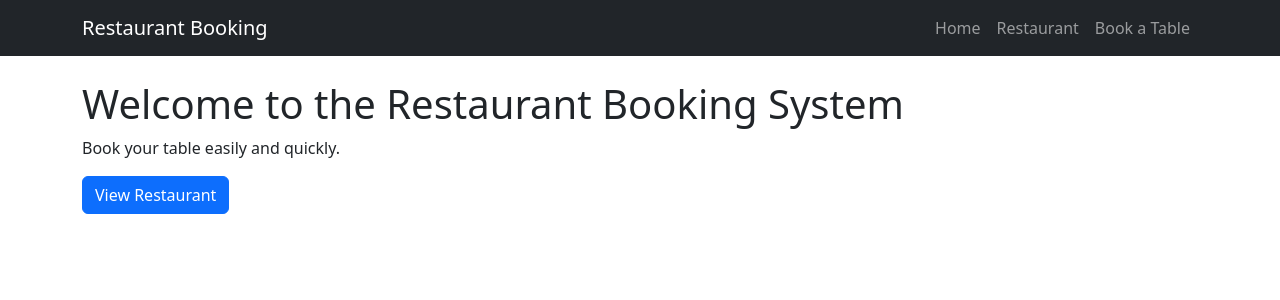
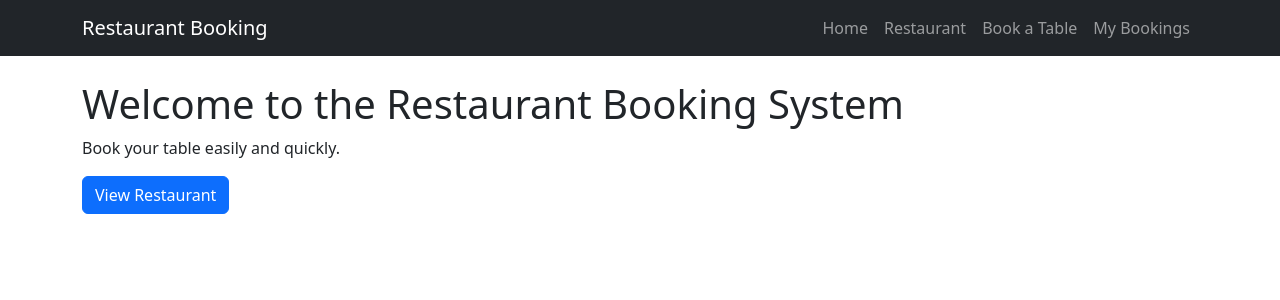
Before and after one commit to Pierre-Louis789/restaurant-booking, a Django app: page / in a window 1280 px wide. Shown: the top 300 px of the page. Run offline with Django 5.2, Linux system fonts and the light colour scheme.

Commit message:
Add My Bookings link to navigation bar

```diff
--- a/bookings/templates/base.html
+++ b/bookings/templates/base.html
@@ -15,10 +15,12 @@
                 <li class="nav-item"><a class="nav-link" href="/">Home</a></li>
                 <li class="nav-item"><a class="nav-link" href="/restaurant/">Restaurant</a></li>
                 <li class="nav-item"><a class="nav-link" href="/book/">Book a Table</a>
+                <li class="nav-item"><a class="nav-link" href="/my-bookings/">My Bookings</a>
             </ul>
         </div>
     </div>
 </nav>
+
 
 <div class="container">
     {% block content %}
```
